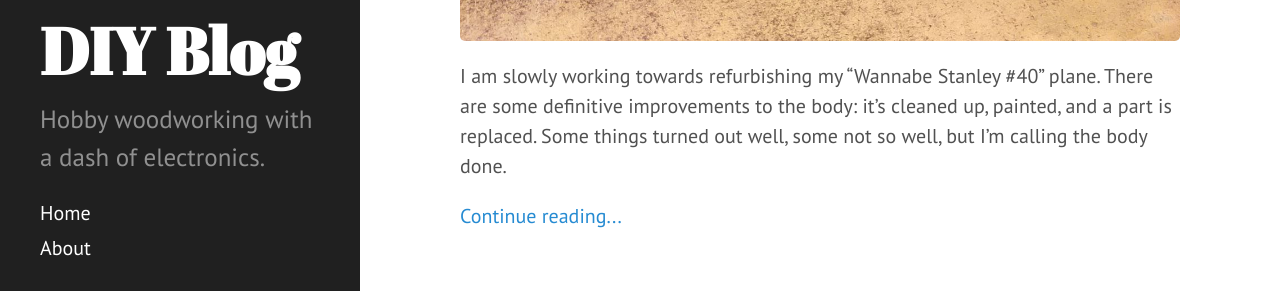
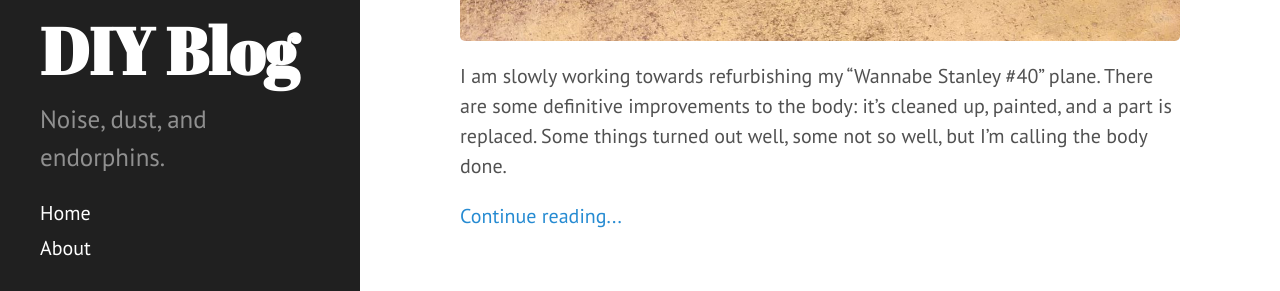
Before and after one commit to beowulfenator/blog, a Jekyll site: the page built from index.html, in a window 1280 px wide. Shown: the part 544-835 px from the top of the page. Built offline with Jekyll 4.4.1, drawn with Linux system fonts in a browser that asks for light colours; the list of posts is cut into pages by our own code.

Commit message:
change slogan

```diff
--- a/_config.yml
+++ b/_config.yml
@@ -4,7 +4,7 @@ permalink:        pretty
 # Setup
 title:            DIY Blog
 tagline:          'Hobby woodworking'
-description:      'Hobby woodworking with a dash of electronics.'
+description:      'Noise, dust, and endorphins.'
 url:              https://blog.sirotkin.com.ua
 
 author:
```
